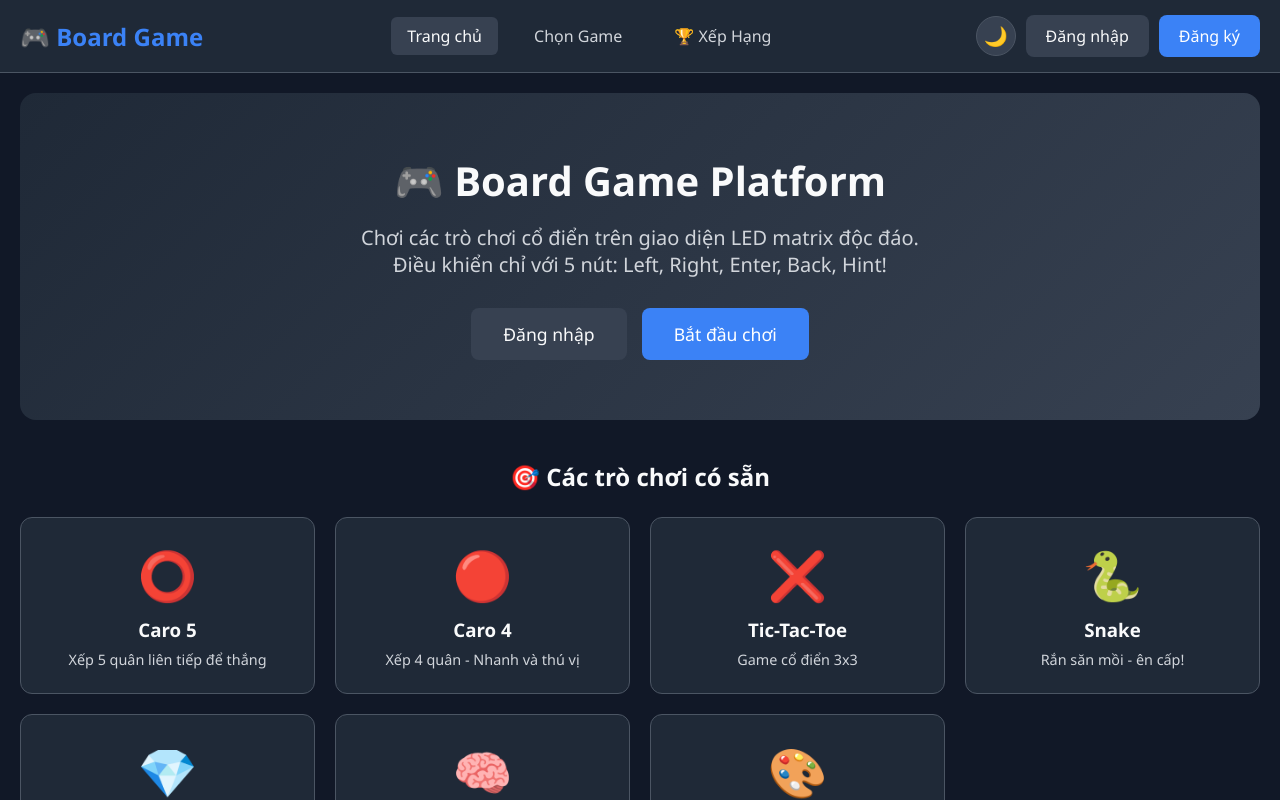
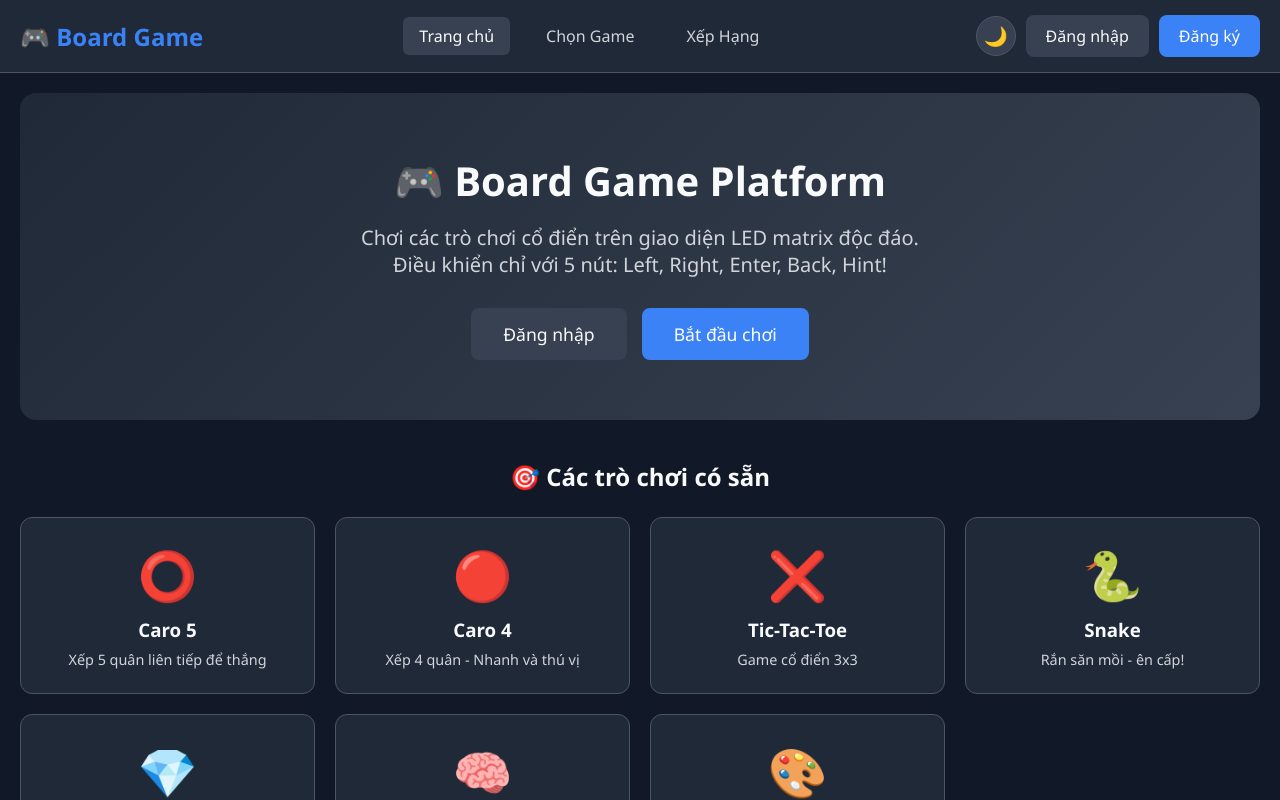
Before and after one commit to nvphuoc-fit-hcmus/PTWeb_DoAnCK, a React (Vite) app in the folder frontend/: page / in a window 1280 px wide. Shown: the top 800 px of the page. Built offline with nearby package versions, Linux system fonts and the light colour scheme.

Commit message:
fix: bo icon Cup va chinh lai ui cho de nhin

```diff
--- a/frontend/src/layouts/ClientLayout.jsx
+++ b/frontend/src/layouts/ClientLayout.jsx
@@ -24,7 +24,7 @@ const ClientLayout = () => {
             Chọn Game
           </Link>
           <Link to="/ranking" className={isActive("/ranking") ? "active" : ""}>
-            🏆 Xếp Hạng
+            Xếp Hạng
           </Link>
           {isAuthenticated && (
             <>
```
